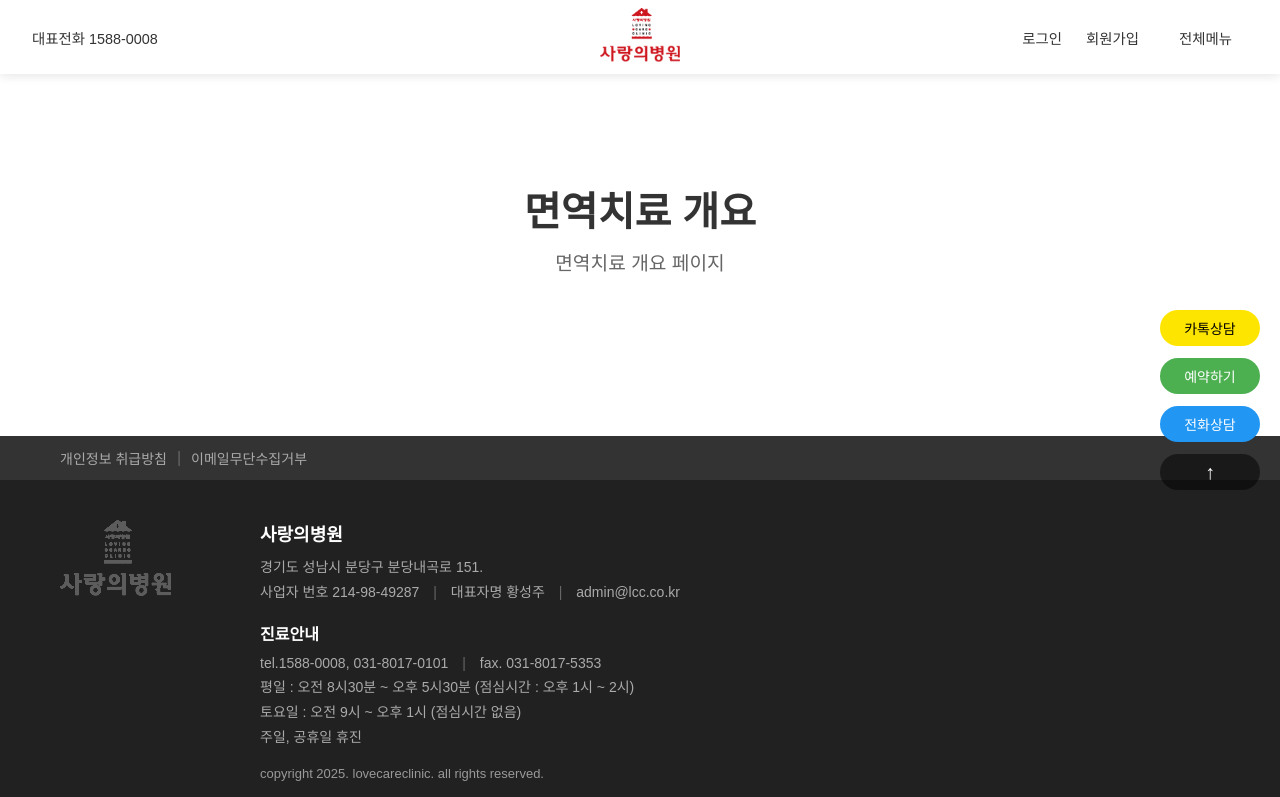
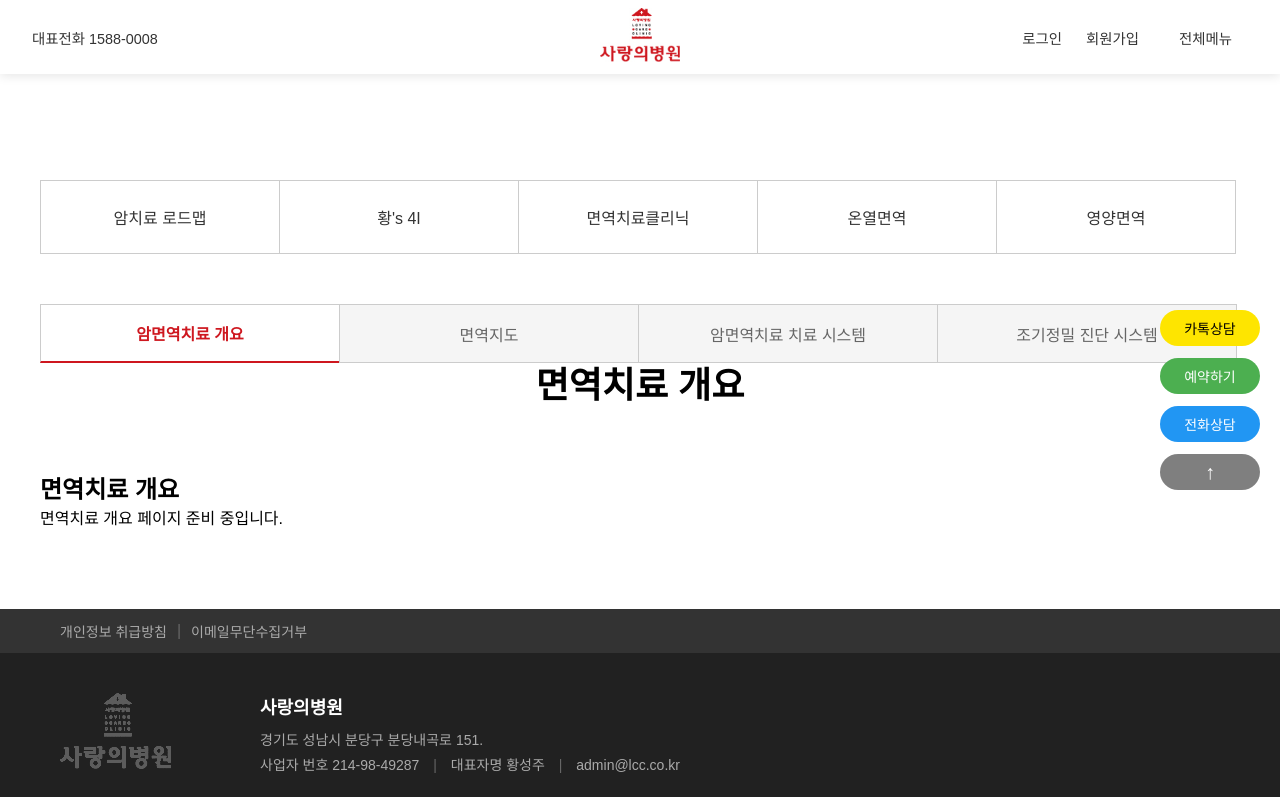
Before and after one commit to 4himdnc/lcc, a Next.js app: page /ko/cancer-immuno/roadmap/immune-summary in a window 1280 px wide. Shown: the top 797 px of the page. Built offline with nearby package versions, Linux system fonts and the light colour scheme.

Commit message:
[update] 페이지 서브메뉴 수정

```diff
--- a/src/app/ko/cancer-immuno/layout.tsx
+++ b/src/app/ko/cancer-immuno/layout.tsx
@@ -1,3 +1,37 @@
+import SecondaryMenu from "@/components/layout/SecondaryMenu";
+
+const menuItems = [
+  {
+    id: "1",
+    name: "암치료 로드맵",
+    path: "/ko/cancer-immuno/roadmap/immune-summary",
+  },
+  {
+    id: "2",
+    name: "황's 4I",
+    path: "/ko/cancer-immuno/h4i/intro",
+  },
+  {
+    id: "3",
+    name: "면역치료클리닉",
+    path: "/ko/cancer-immuno/immunotherapy/system",
+  },
+  {
+    id: "4",
+    name: "온열면역",
+    path: "/ko/cancer-immuno/hyperthermia/system",
+  },
+  {
+    id: "5",
+    name: "영양면역",
+    path: "/ko/cancer-immuno/nutrition_immuno/system",
+  },
+];
 export default function CancerImmunoLayout({ children }: { children: React.ReactNode }) {
-  return <>{children}</>;
+  return (
+    <>
+      <SecondaryMenu menuItems={menuItems} />
+      {children}
+    </>
+  );
 }
--- a/src/app/ko/cancer-immuno/roadmap/immune-summary/page.tsx
+++ b/src/app/ko/cancer-immuno/roadmap/immune-summary/page.tsx
@@ -1,12 +1,15 @@
-import SubTitle from "@/components/layout/SubTitle";
-
+import SubContentTitle from "@/components/ui/SubContentTitle";
+import styles from "./page.module.css";
 export default function ImmuneSummaryPage() {
   return (
-    <SubTitle title="면역치료 개요" subtitle="면역치료 개요 페이지">
-      <div>
-        <h2>면역치료 개요 페이지</h2>
-        <p>준비 중입니다.</p>
+    <>
+      <div className={styles.immuneSummaryContainer}>
+        <SubContentTitle title="면역치료 개요" />
+        <div className={styles.immuneSummaryContent}>
+          <h2 className={styles.immuneSummaryTitle}>면역치료 개요</h2>
+          <p className={styles.immuneSummaryDescription}>면역치료 개요 페이지 준비 중입니다.</p>
+        </div>
       </div>
-    </SubTitle>
+    </>
   );
 }
--- a/src/app/ko/cancer-immuno/roadmap/layout.tsx
+++ b/src/app/ko/cancer-immuno/roadmap/layout.tsx
@@ -1,3 +1,33 @@
+import TertiaryMenu from "@/components/layout/TertiaryMenu";
+
 export default function RoadmapLayout({ children }: { children: React.ReactNode }) {
-  return <>{children}</>;
+  const menuItems = [
+    {
+      id: "1",
+      name: "암면역치료 개요",
+      path: "/ko/cancer-immuno/roadmap/immune-summary",
+    },
+    {
+      id: "2",
+      name: "면역지도",
+      path: "/ko/cancer-immuno/roadmap/immune-map",
+    },
+    {
+      id: "3",
+      name: "암면역치료 치료 시스템",
+      path: "/ko/cancer-immuno/roadmap/treatment-system",
+    },
+    {
+      id: "4",
+      name: "조기정밀 진단 시스템",
+      path: "/ko/cancer-immuno/roadmap/early-diagnosis",
+    },
+  ];
+
+  return (
+    <>
+      <TertiaryMenu menuItems={menuItems} />
+      {children}
+    </>
+  );
 }
```
Also changed, not shown: src/app/ko/cancer-immuno/roadmap/immune-summary/page.module.css (added).
